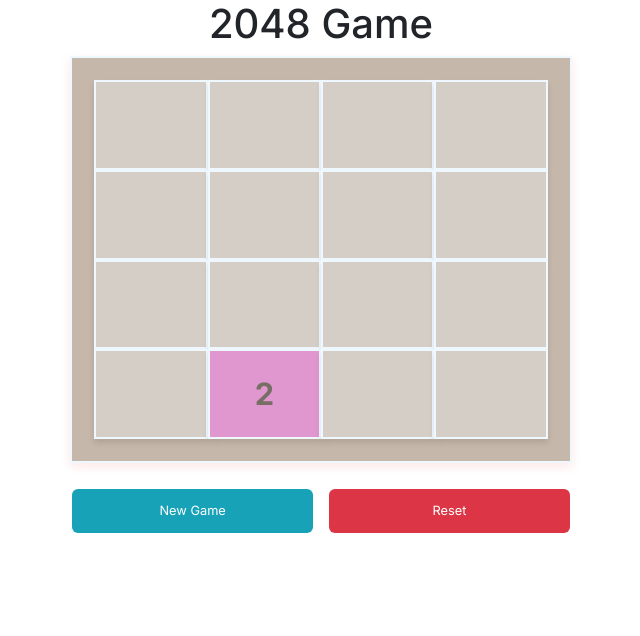
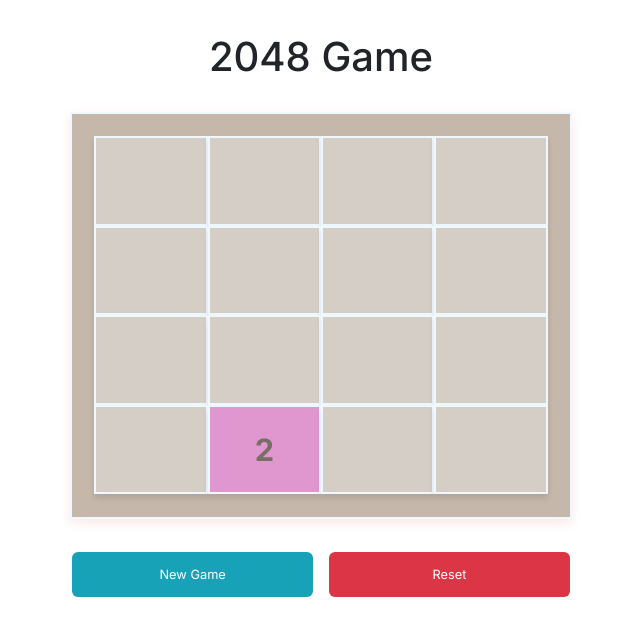
Before and after one commit to SindhujaDeveloper/AI-Project, a Next.js app: page / in a window 1280 px wide. Shown: the top 636 px of the page, without its empty margins (319-959 px from the left). Built offline with nearby package versions, Linux system fonts and the light colour scheme.

Commit message:
html file added for seo

```diff
--- /dev/null
+++ b/google0430e4933128f1d6.html
@@ -0,0 +1 @@
+google-site-verification: google0430e4933128f1d6.html
--- a/src/app/page.module.css
+++ b/src/app/page.module.css
@@ -1,4 +1,5 @@
 .gameBoard {
+  margin-top: 2%;
   background-color: #c5b7a9;
   padding: 2%;
   width: 45%;
@@ -11,6 +12,10 @@
   align-items: center;
   justify-content: center;
   align-content: center;
+}
+
+.title {
+  margin-top: 3%;
 }
 
 .row {
@@ -28,7 +33,6 @@
   font-weight: bold;
   box-shadow: 0px 4px 6px rgba(0, 0, 0, 0.1);
   border: 2px solid aliceblue;
-
 }
 
 .tile-2 {
@@ -88,7 +92,7 @@
 
 
 .buttons {
-  margin-top: 2vw;
+  margin-top: 3%;
   display: flex;
   justify-content: center;
   gap: 1rem;
--- a/src/app/page.tsx
+++ b/src/app/page.tsx
@@ -206,7 +206,7 @@ export default function Home() {
 
   return (
     <Container>
-      <h1 className="text-center">2048 Game</h1>
+      <h1 className={`text-center ${styles.title}`}>2048 Game</h1>
       <div className={styles.main}>
         <div
           className={styles.gameBoard}
```
